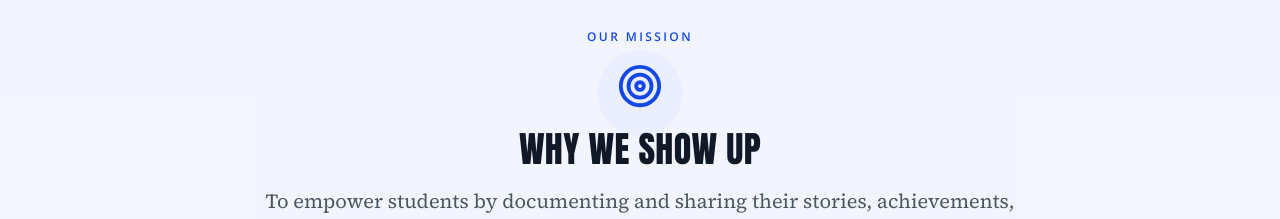
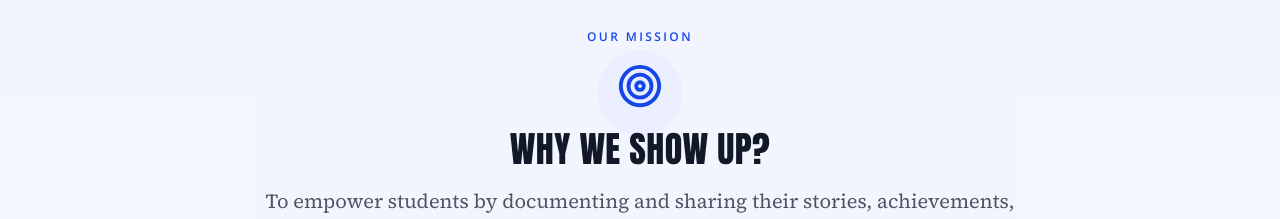
Before and after one commit to musamunyah67-sudo/Desk-Diary, a React (Vite) app: page / in a window 1280 px wide. Shown: the part 920-1139 px from the top of the page. Built offline with nearby package versions, Linux system fonts and the light colour scheme; no server answers; the database is empty.

Commit message:
Update Home.jsx

```diff
--- a/src/pages/Home.jsx
+++ b/src/pages/Home.jsx
@@ -127,7 +127,7 @@ const Home = () => {
           <div className="text-center mb-12">
             <p className="dateline text-primary mb-3">Our Mission</p>
             <AnimatedIcon icon={Target} size={40} className="text-primary mx-auto mb-3" haloClassName="bg-primary" variant="pulse" />
-            <h2 className="font-anton text-4xl text-gray-900 mb-4">Why We Show Up</h2>
+            <h2 className="font-anton text-4xl text-gray-900 mb-4">Why We Show Up?</h2>
             <p className="font-serif text-xl text-gray-600 max-w-3xl mx-auto leading-relaxed">
               To empower students by documenting and sharing their stories, achievements, talents, and educational experiences through responsible journalism, digital media, leadership development, and storytelling.
             </p>
```
